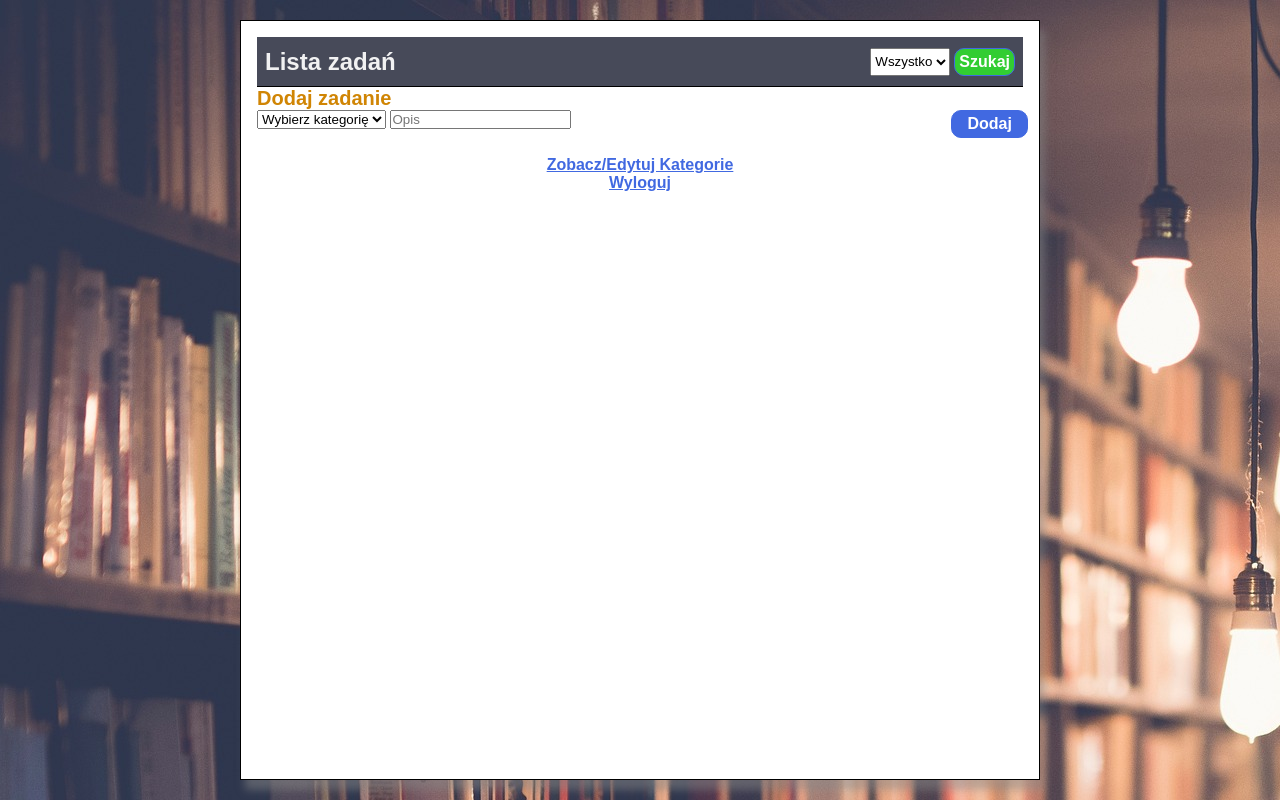
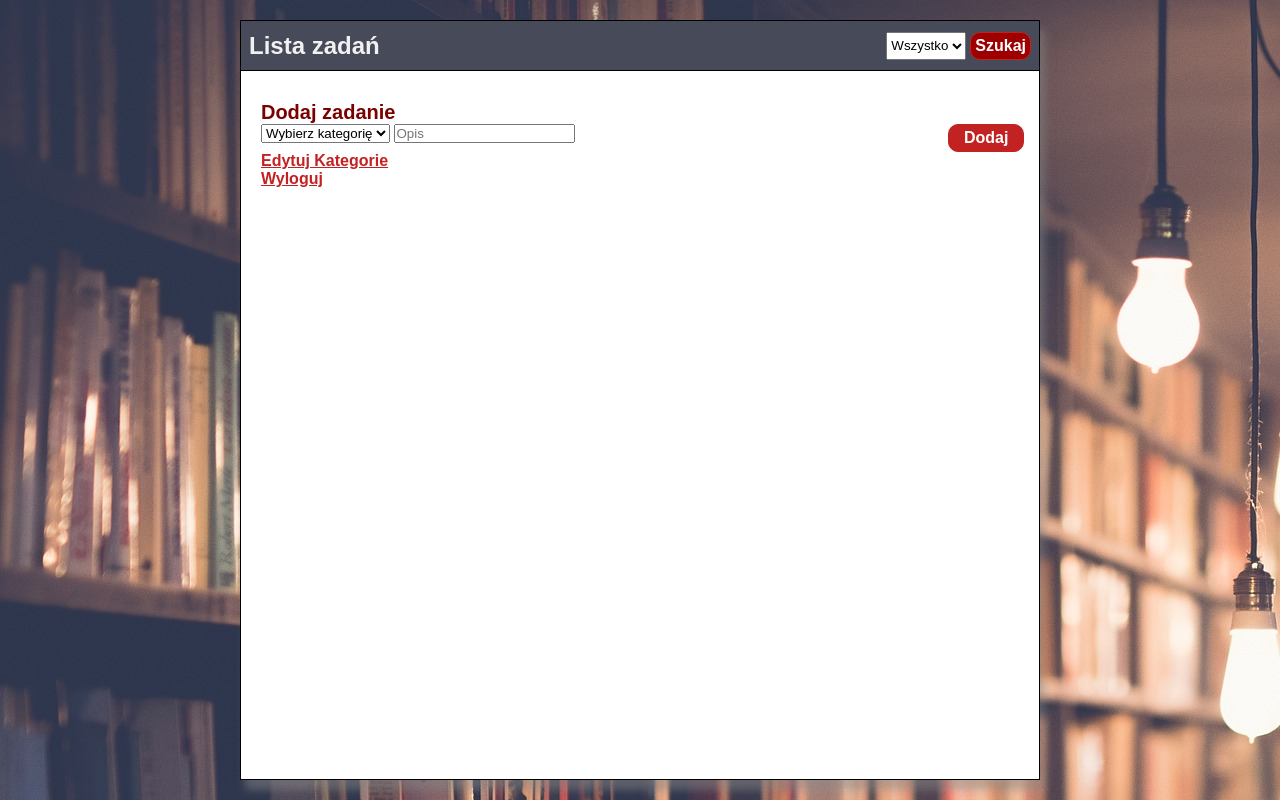
Before and after one commit to BartoszSkowyra22/PAI2_Project, a PHP site: template view/assignment_list.php in a window 1280 px wide. Run offline with PHP 8.4, Linux system fonts and the light colour scheme; the template is opened without the code that fills it, so the values that code supplies are empty.

Commit message:
Small changes

```diff
--- a/addUser.php
+++ b/addUser.php
@@ -3,6 +3,7 @@
     <head>
         <meta charset="UTF-8">
         <title>Formularz rejestracyjny</title>
+        <link rel="stylesheet" href="./sass/main.css">
     </head>
     <body>
     <?php
@@ -20,7 +21,7 @@
                  $user->saveDB($db);
                  User::getAllUsersFromDB($db);
             }
-        }
+}
     ?>
     </body>
 </html>
--- a/klasy/RegistrationForm.php
+++ b/klasy/RegistrationForm.php
@@ -7,8 +7,9 @@ class RegistrationForm {
     protected $user;
     function __construct() {
         ?>
+            <div class="whiteBg">
                     <h3> Formularz rejestracji</h3>
-        <form action="index.php" method="POST">
+                        <form action="index.php" method="POST" >
                         <label for="userName">Username:</label><br/>
                         <input type="text" id="userName" name="userName">
                         <br><br>
@@ -28,6 +29,8 @@ class RegistrationForm {
                         <input type="submit" name="submit" value="Rejestruj">
                         <input type="reset" value="Anuluj">
                     </form>
+                <p><a href=".">Powrót</a></p>
+                </div>
         <?php
     }
 
--- a/klasy/UserManager.php
+++ b/klasy/UserManager.php
@@ -17,7 +17,7 @@ class UserManager {
             <div class="container">
                 <div class="left">
                     <div class="login">Login</div>
-                    <div class="eula">Zaloguj się na swoje konto, aby zagłosować na Samorząd!</div>
+                    <div class="eula">Zaloguj się na konto, aby zobaczyć listę zadań!</div>
                 </div>
                 <div class="right">
                     <svg viewBox="0 0 320 300">
--- a/sass/_add.scss
+++ b/sass/_add.scss
@@ -1,6 +1,7 @@
 .add > h2 {
   color: $link-hover;
   font-size: 1.25rem;
+  margin-top: 30px;
 }
 .add__form {
   width: 100%;
--- a/sass/_base.scss
+++ b/sass/_base.scss
@@ -5,7 +5,7 @@
 }
 html {
   font-size: 16px;
-  font-family: Arial, Helvetica, sans-serif;
+  font-family: 'Inter UI', sans-serif;
   color: $font-color;
 }
 body {
@@ -19,7 +19,6 @@ body {
   width: 100%;
   max-width: 800px;
   min-height: 100vh;
-  padding: 1rem;
   overflow-y: hidden;
   @include flexStart;
   flex-direction: column;
@@ -31,11 +30,12 @@ body {
   }
 }
 section {
-  width: 100%;
+  width: 95%;
 }
 a {
   color: $link-color;
   font-weight: bold;
+  margin-top: 15px;
 }
 a:hover {
   color: $link-hover;
@@ -43,3 +43,8 @@ a:hover {
 .bold {
   font-weight: bold;
 }
+.whiteBg{
+  background: $main-bg;
+  padding: 50px;
+  border-radius: 5px;
+}
--- a/sass/_colors.scss
+++ b/sass/_colors.scss
@@ -3,9 +3,8 @@ $main-bg: #fff;
 $border-color: #000;
 $shadow-color: rgba(136, 136, 136, 0.5);
 $header-color: #474A59;
-$link-color: royalblue;
-$link-hover: #d08504;
-$remove-button: orangered;
+$link-color: #c22222;
+$link-hover: #7b0000;
 $font-color: #000;
 $inverse-font-color: #fff;
-$go-button: limegreen;
+$go-button: #9c0000;
--- a/sass/_list.scss
+++ b/sass/_list.scss
@@ -1,10 +1,10 @@
 .list {
-  width: 100%;
+  width: 95%;
   max-height: 70vh;
   overflow-y: scroll;
   overflow-x: hidden;
   margin-bottom: 0.75rem;
-  border: 1px solid $border-color;
+  //border: 1px solid $border-color;
   @include flexStart;
   flex-direction: column;
   position: relative;
--- a/sass/main.css
+++ b/sass/main.css
@@ -6,7 +6,7 @@
 
 html {
   font-size: 16px;
-  font-family: Arial, Helvetica, sans-serif;
+  font-family: "Inter UI", sans-serif;
   color: #000;
 }
 
@@ -24,7 +24,6 @@ body {
   width: 100%;
   max-width: 800px;
   min-height: 100vh;
-  padding: 1rem;
   overflow-y: hidden;
   display: flex;
   justify-content: flex-start;
@@ -41,29 +40,35 @@ body {
 }
 
 section {
-  width: 100%;
+  width: 95%;
 }
 
 a {
-  color: royalblue;
+  color: #c22222;
   font-weight: bold;
+  margin-top: 15px;
 }
 
 a:hover {
-  color: #d08504;
+  color: #7b0000;
 }
 
 .bold {
   font-weight: bold;
 }
 
+.whiteBg {
+  background: #fff;
+  padding: 50px;
+  border-radius: 5px;
+}
+
 .list {
-  width: 100%;
+  width: 95%;
   max-height: 70vh;
   overflow-y: scroll;
   overflow-x: hidden;
   margin-bottom: 0.75rem;
-  border: 1px solid #000;
   display: flex;
   justify-content: flex-start;
   align-items: center;
@@ -121,7 +126,7 @@ a:hover {
 }
 
 .list__header_select button {
-  background-color: limegreen;
+  background-color: #9c0000;
   margin-left: 0.25rem;
 }
 
@@ -152,8 +157,9 @@ a:hover {
 }
 
 .add > h2 {
-  color: #d08504;
+  color: #7b0000;
   font-size: 1.25rem;
+  margin-top: 30px;
 }
 
 .add__form {
@@ -205,8 +211,8 @@ a:hover {
   width: 100%;
   color: #fff;
   font-size: 1rem;
-  background: royalblue;
-  border: 1px solid royalblue;
+  background: #c22222;
+  border: 1px solid #c22222;
   border-radius: 10px;
   padding: 0.25rem;
   outline: none;
--- a/view/assignment_list.php
+++ b/view/assignment_list.php
@@ -28,6 +28,7 @@ $assignments = get_assignments_by_course($course_id);
             <button class="add-button bold">Szukaj</button>
         </form>
     </header>
+
     <?php if($assignments) { ?>
         <?php foreach ($assignments as $assignment) : ?>
         <div class="list__row">
@@ -77,9 +78,10 @@ $assignments = get_assignments_by_course($course_id);
             <button class="add-button bold">Dodaj</button>
         </div>
     </form>
+    <p><a href=".?action=list_courses">Edytuj Kategorie</a></p>
+    <p><a href="processLogin.php?akcja=wyloguj">Wyloguj</a></p>
 </section>
 <br>
-<p><a href=".?action=list_courses">Zobacz/Edytuj Kategorie</a></p>
-<p><a href="processLogin.php?akcja=wyloguj">Wyloguj</a></p>
+
 
 <?php include ('view/footer.php'); ?>
--- a/view/course_list.php
+++ b/view/course_list.php
@@ -40,7 +40,7 @@ $courses = get_courses();
         </div>
     </form>
     <br>
-    <p><a href=".">Zobacz &amp; Dodaj zadania</a></p>
+    <p><a href=".">Zobacz zadania</a></p>
     <p><a href='processLogin.php?akcja=wyloguj'>Wyloguj</a></p>
 </section>
 
```
Also changed, not shown: 1 other file. Lines whose indentation alone changed are shown as unchanged.
